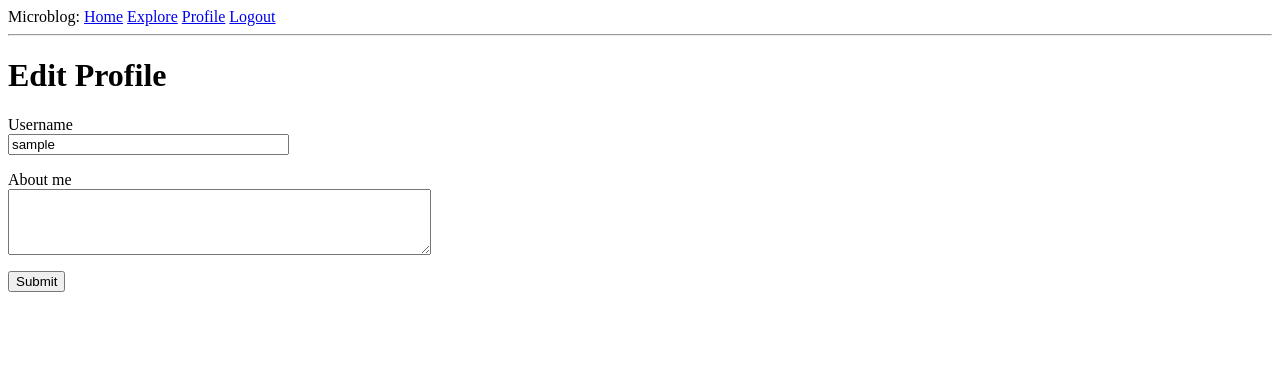
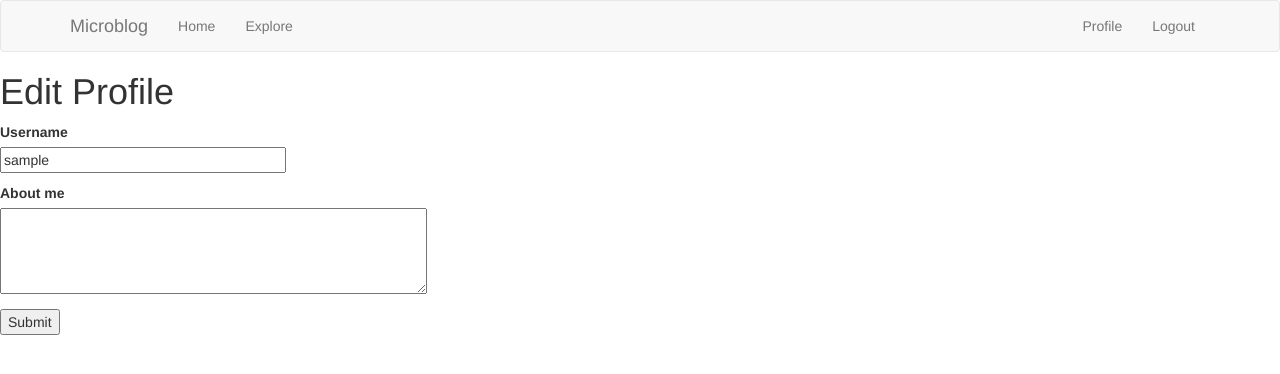
Before and after one commit to jMac029/python_microblog, a Flask app: page /edit_profile in a window 1280 px wide. Shown: the top 374 px of the page. Run offline with Flask 2, Linux system fonts and the light colour scheme; the visitor is signed in with stand-in values (Sample User, id 1); data comes from the database, SQL or seed files in the repository; some libraries are stand-ins or nearby versions.

Commit message:
added in the bootstrap framework along with updating the base template to extend from it

```diff
--- a/app/__init__.py
+++ b/app/__init__.py
@@ -7,10 +7,12 @@
 from logging.handlers import SMTPHandler
 from logging.handlers import RotatingFileHandler
 from flask_mail import Mail
+from flask_bootstrap import Bootstrap
 import os
 
 app = Flask(__name__)
 app.config.from_object(Config)
+bootstrap = Bootstrap(app)
 db = SQLAlchemy(app)
 migrate = Migrate(app, db)
 login = LoginManager(app)
--- a/app/templates/base.html
+++ b/app/templates/base.html
@@ -1,33 +1,50 @@
-<html>
-    <head>
-      {% if title %}
-      <title>{{ title }} - Microblog</title>
-      {% else %}
-      <title>Welcome to Microblog</title>
-      {% endif %}
-    </head>
-    <body>
-        <div>
-            Microblog:
-            <a href="{{ url_for('index') }}">Home</a>
-            <a href="{{ url_for('explore') }}">Explore</a>
-            {% if current_user.is_anonymous %}
-            <a href="{{ url_for('login') }}">Login</a>
-            {% else %}
-            <a href="{{ url_for('user', username=current_user.username) }}">Profile</a>
-            <a href="{{ url_for('logout') }}">Logout</a>
-            {% endif %}
+{% extends 'bootstrap/base.html' %}
+
+{% block title %}
+    {% if title %}{{ title }} - Microblog{% else %}Welcome to { title } Microblog{% endif %}
+{% endblock %}
+
+{% block navbar %}
+    <nav class="navbar navbar-default">
+        <div class="container">
+            <div class="navbar-header">
+                <button type="button" class="navbar-toggle collapsed" data-toggle="collapse" data-target="#bs-example-navbar-collapse-1" aria-expanded="false">
+                    <span class="sr-only">Toggle navigation</span>
+                    <span class="icon-bar"></span>
+                    <span class="icon-bar"></span>
+                    <span class="icon-bar"></span>
+                </button>
+                <a class="navbar-brand" href="{{ url_for('index') }}">Microblog</a>
+            </div>
+            <div class="collapse navbar-collapse" id="bs-example-navbar-collapse-1">
+                <ul class="nav navbar-nav">
+                    <li><a href="{{ url_for('index') }}">Home</a></li>
+                    <li><a href="{{ url_for('explore') }}">Explore</a></li>
+                </ul>
+                <ul class="nav navbar-nav navbar-right">
+                    {% if current_user.is_anonymous %}
+                    <li><a href="{{ url_for('login') }}">Login</a></li>
+                    {% else %}
+                    <li><a href="{{ url_for('user', username=current_user.username) }}">Profile</a></li>
+                    <li><a href="{{ url_for('logout') }}">Logout</a></li>
+                    {% endif %}
+                </ul>
+            </div>
         </div>
-        <hr>
+    </nav>
+{% endblock %}
+
+{% block content %}
+    <div class="container">
         {% with messages = get_flashed_messages() %}
         {% if messages %}
-        <ul>
             {% for message in messages %}
-            <li>{{ message }}</li>
+            <div class="alert alert-info" role="alert">{{ message }}</div>
             {% endfor %}
-        </ul>
         {% endif %}
         {% endwith %}
-        {% block content %}{% endblock %}
-    </body>
-</html>
+
+        {# application content needs to be provided in the app_content block #}
+        {% block app_content %}{% endblock %}
+    </div>
+{% endblock %}
```
